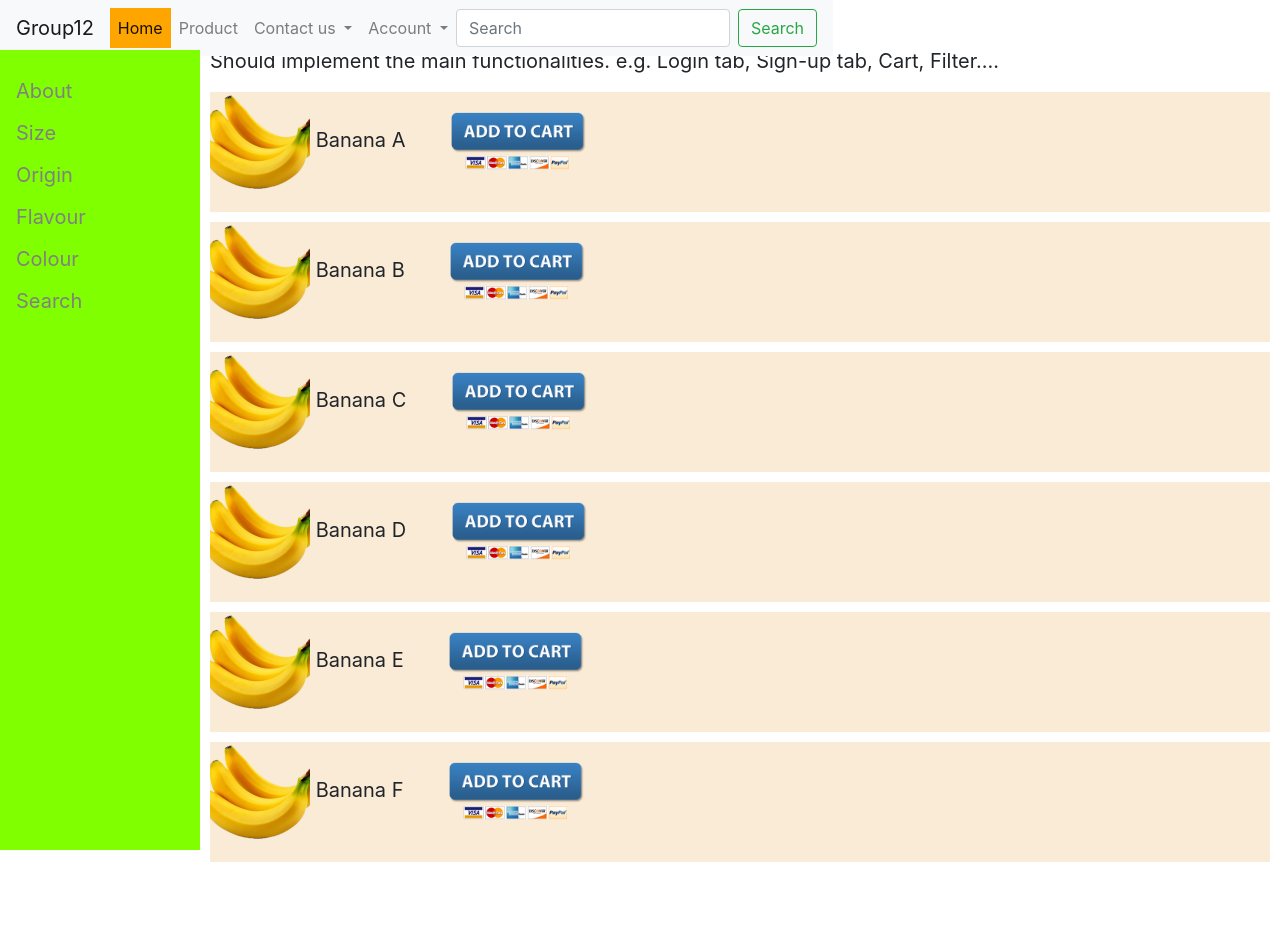
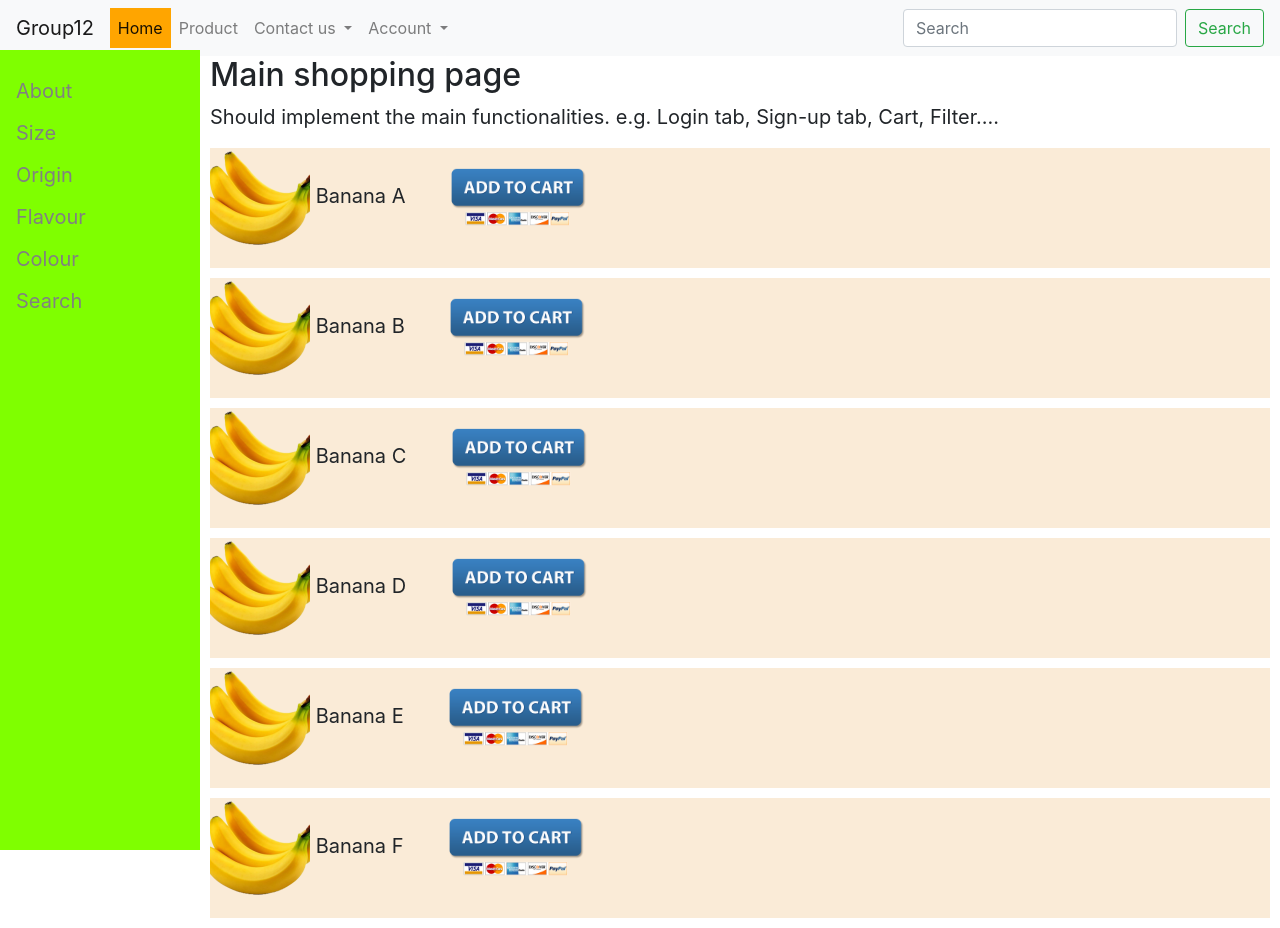
Before and after one commit to tnx21/Nwen325-Group12, a plain HTML site: page pages/store.html in a window 1280 px wide. Before the commit the page ends 872 px from the top, so only its background shows below. Drawn offline with nearby package versions, Linux system fonts and the light colour scheme.

Commit message:
fix
Andy

```diff
--- a/css/store.css
+++ b/css/store.css
@@ -12,9 +12,7 @@ body {
 .add-to-cart{
     width: 20%;
 }
-#navBAR{
-    position: fixed;
-}
+
 
 
 
--- a/pages/store.html
+++ b/pages/store.html
@@ -8,7 +8,7 @@
 </head>
 <body>
     <!--Main NavBar starts-->
-     <nav id="navBAR" class="navbar navbar-expand-lg navbar-light bg-light">
+   <nav  class="navbar navbar-expand-lg navbar-light bg-light">
   <a class="navbar-brand" href="../index.html">Group12</a>
   <button class="navbar-toggler" type="button" data-toggle="collapse" data-target="#navbarSupportedContent" aria-controls="navbarSupportedContent" aria-expanded="false" aria-label="Toggle navigation">
     <span class="navbar-toggler-icon"></span>
@@ -56,7 +56,7 @@
 
 
 
-
+   <!--Side bar starts-->
    <div class="sidenav">
   <a href="#about">About</a>
   <a href="#services">Size</a>
@@ -72,6 +72,7 @@
   </div>
   <a href="#contact">Search</a>
 </div>
+   <!--Side bar ends-->
 
 <div class="main">
   <h2>Main shopping page</h2>
```
